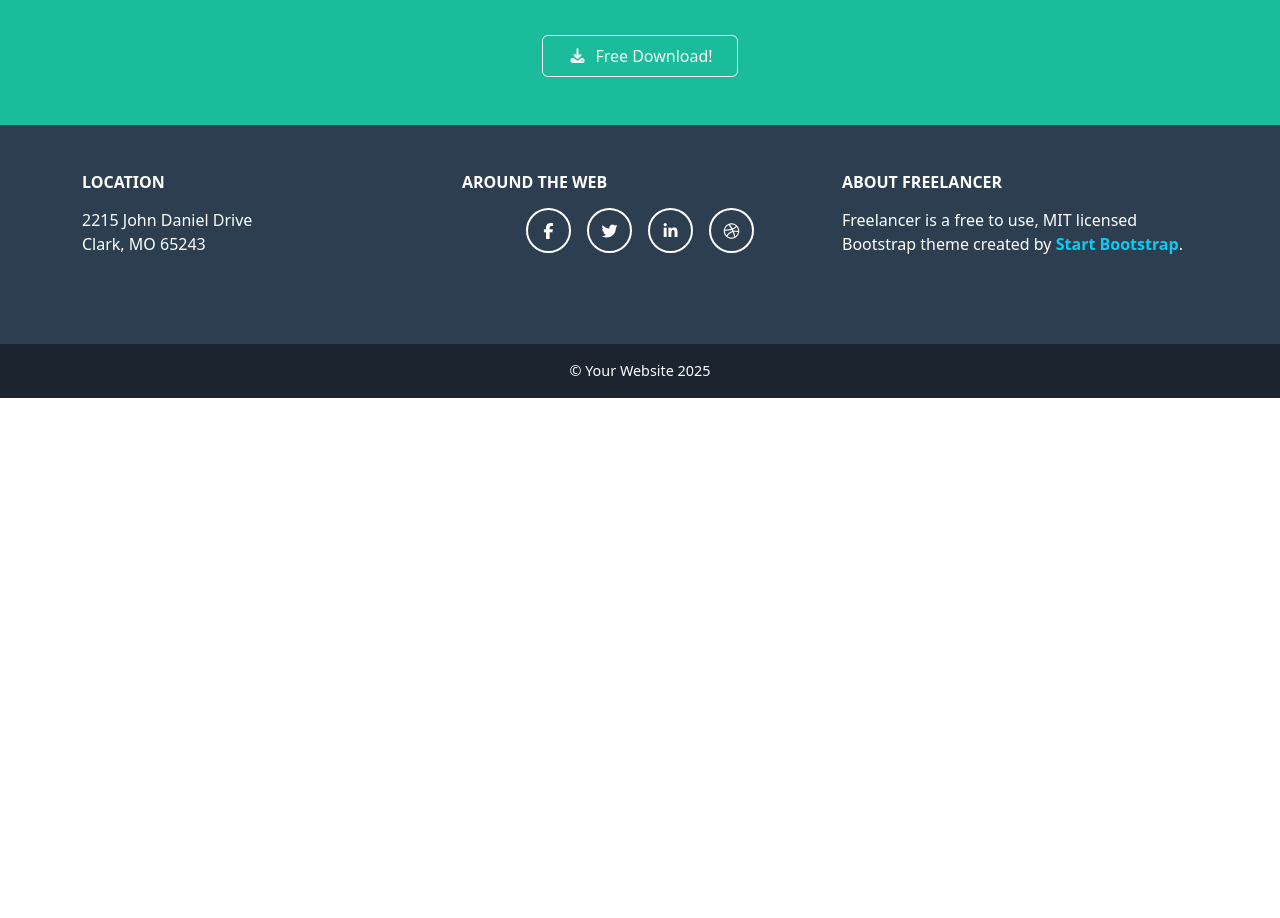
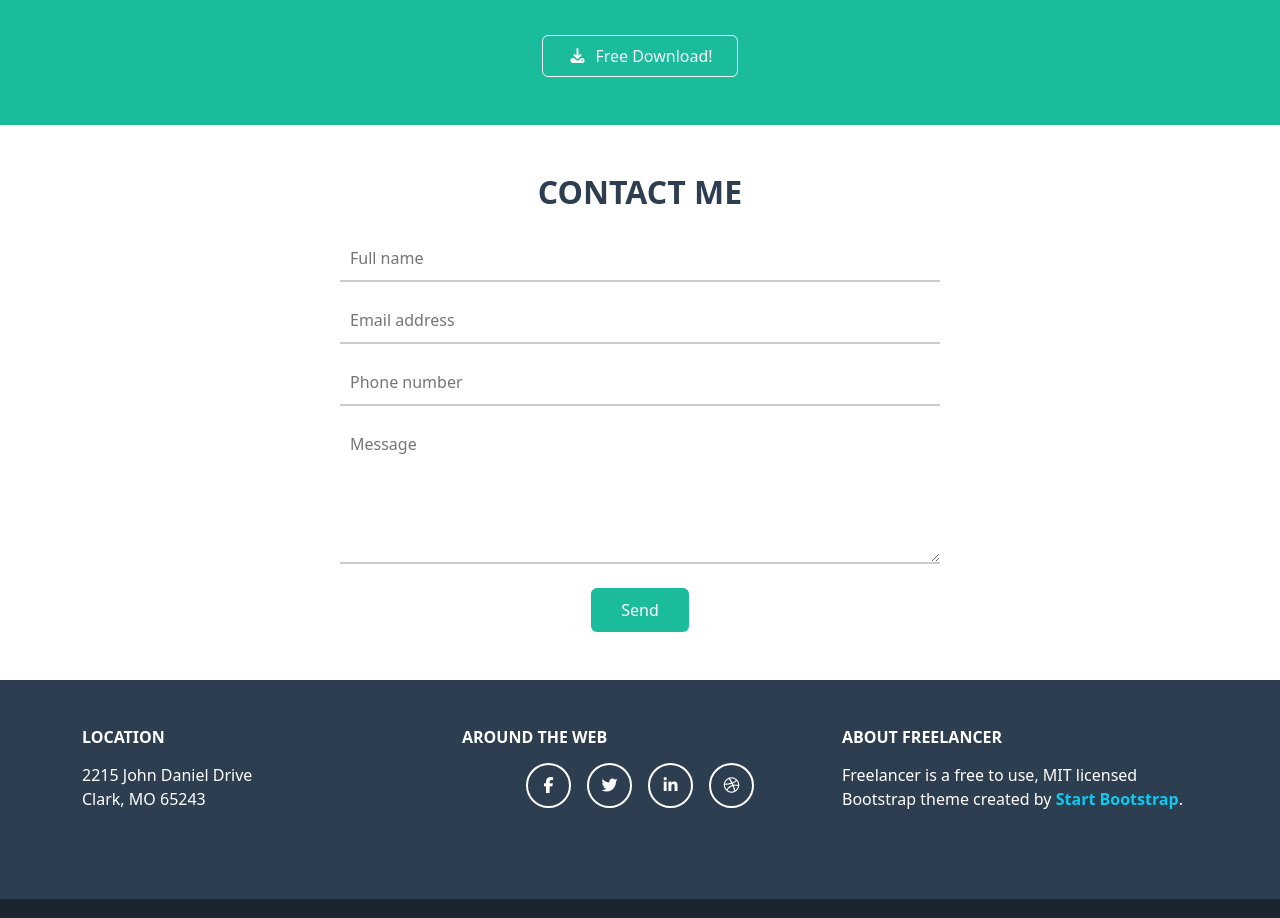
Before and after one commit to AbdullahShwareb/first-react, a React (Vite) app: page / in a window 1280 px wide. Shown: the part 1880-2798 px from the top of the page. Before the commit the page ends 2278 px from the top, so only its background shows below. Built offline with nearby package versions, Linux system fonts and the light colour scheme.

Commit message:
create contact

```diff
--- a/src/App.jsx
+++ b/src/App.jsx
@@ -6,6 +6,7 @@ import Hero from './components/hero/hero';
 import Footer from './components/footer/footer';
 import Portfolio from './components/portfolio/portfolio';
 import About from './components/about/about';
+import Contact from './components/contact/contact';
 
 
 
@@ -16,6 +17,7 @@ function App(){
    <Hero />
    <Portfolio />
     <About />
+     <Contact />
   <Footer />
   </>
 
--- /dev/null
+++ b/src/components/contact/contact.jsx
@@ -0,0 +1,53 @@
+import styles from './contact.module.css';
+
+export default function Contact() {
+  return (
+    <section className={styles.contact}>
+      <div className="container py-5 text-center">
+        <h2 className="fw-bold text-uppercase mb-4">Contact Me</h2>
+
+        <form className="mx-auto" id="contactForm">
+          <div className="mb-3">
+            <input
+              type="text"
+              placeholder="Full name"
+              className={styles.input}
+              required
+            />
+          </div>
+
+          <div className="mb-3">
+            <input
+              type="email"
+              placeholder="Email address"
+              className={styles.input}
+              required
+            />
+          </div>
+
+          <div className="mb-3">
+            <input
+              type="tel"
+              placeholder="Phone number"
+              className={styles.input}
+              required
+            />
+          </div>
+
+          <div className="mb-4">
+            <textarea
+              placeholder="Message"
+              rows="5"
+              className={styles.textarea}
+              required
+            ></textarea>
+          </div>
+
+          <button type="submit" className={styles.button}>
+            Send
+          </button>
+        </form>
+      </div>
+    </section>
+  );
+}
--- /dev/null
+++ b/src/components/contact/contact.module.css
@@ -0,0 +1,38 @@
+.contact {
+    background-color: #fff;
+    color: #2c3e50;
+    text-align: center;
+}
+
+.input,
+.textarea {
+    width: 100%;
+    max-width: 600px;
+    margin: 0 auto;
+    display: block;
+    border: none;
+    border-bottom: 2px solid #ccc;
+    padding: 10px;
+    outline: none;
+    transition: border-color 0.3s ease;
+    font-size: 1rem;
+}
+
+.input:focus,
+.textarea:focus {
+    border-color: #1abc9c;
+}
+
+.button {
+    background-color: #1abc9c;
+    color: #fff;
+    border: none;
+    padding: 10px 30px;
+    border-radius: 6px;
+    cursor: pointer;
+    transition: background-color 0.3s ease;
+}
+
+.button:hover {
+    background-color: #159d82;
+}
```
